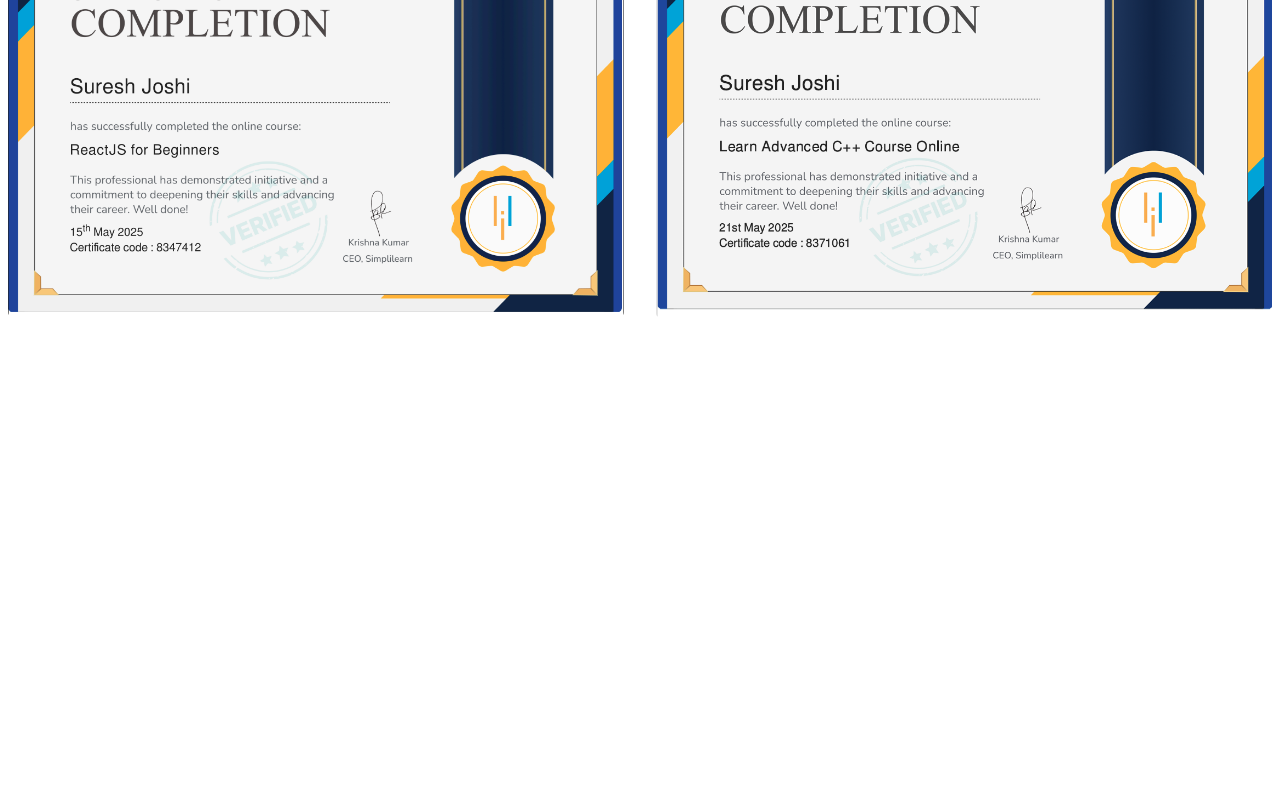
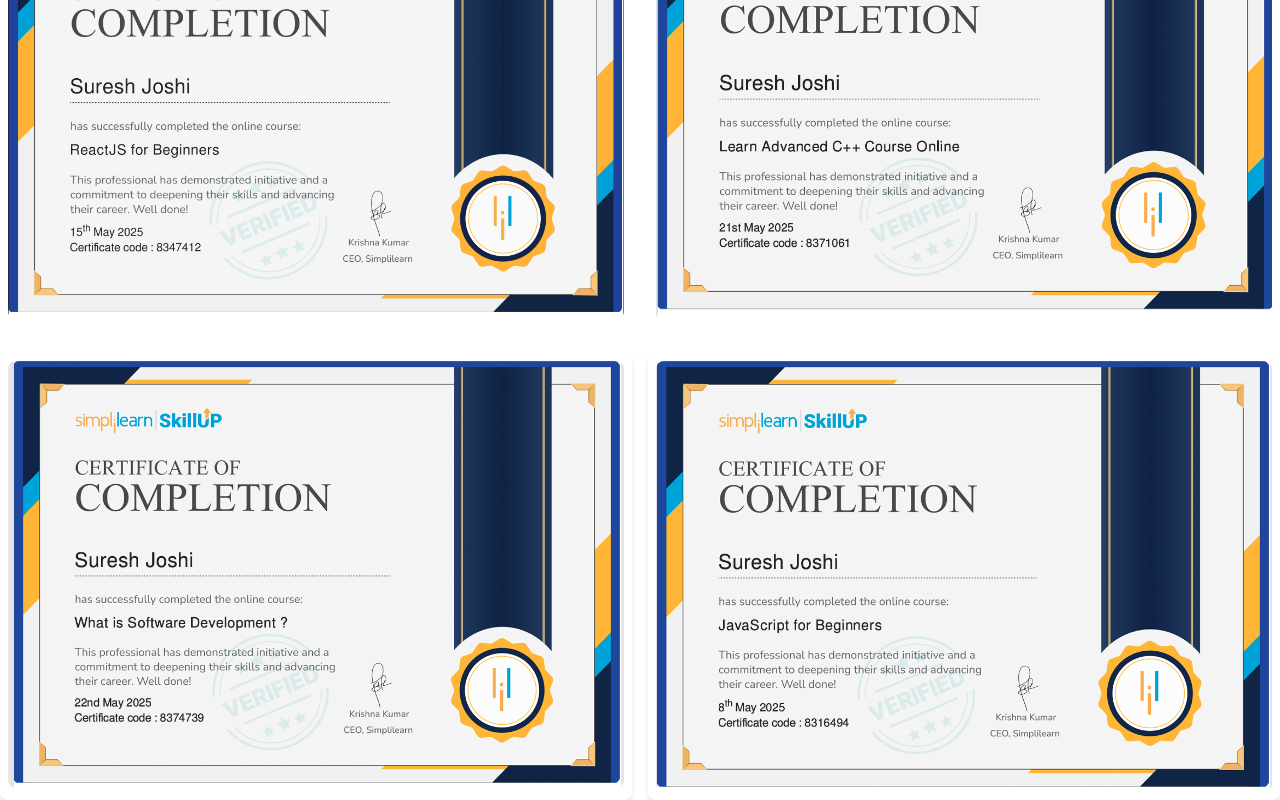
Before and after one commit to sureshjoshi88/Protfoliou-website, a React (Vite) app: page / in a window 1280 px wide. Shown: the part 1090-1890 px from the top of the page. Before the commit the page ends 1415 px from the top, so only its background shows below. Built offline with nearby package versions, Linux system fonts and the light colour scheme.

Commit message:
updaetd and aad new img

```diff
--- a/src/component/Home.jsx
+++ b/src/component/Home.jsx
@@ -4,6 +4,8 @@
 import { Link } from 'react-router-dom';
 import sureshcertificate from "../images/suresh_certificate.png"
 import suresh_cpp from "../images/suresh_c++.png"
+import suresh_software from "../images/softwae_development_certificate.png"
+import JavaScript from "../images/javascript.png"
 
 
 
@@ -86,6 +88,37 @@
         <div className='mt-3 bg-white  p-2'>
           <img className='rounded'  src={suresh_cpp } alt="" />
         </div>
+       <div className="mt-3 bg-white p-2 rounded-lg shadow-md overflow-hidden group">
+  <div className="relative">
+    <img
+      className="w-full h- object-cover rounded-lg transition-transform duration-300 group-hover:scale-110"
+      src={suresh_software}
+      alt="software-develoment"
+    />
+    <div className="absolute inset-0 bg-gradient-to-tr from-yellow-400 via-red-500 to-pink-500 opacity-0 group-hover:opacity-60 transition-opacity duration-300 rounded-lg"></div>
+    <div className="absolute inset-0 flex items-center justify-center opacity-0 group-hover:opacity-100 transition-opacity duration-300">
+      <p className="text-white text-xl font-bold">softwae_development</p>
+    </div>
+  </div>
+</div>
+
+
+
+<div className="mt-3 bg-white p-2 rounded-lg shadow-md overflow-hidden group">
+  <div className="relative">
+    <img
+      className="w-full h- object-cover rounded-lg transition-transform duration-300 group-hover:scale-110"
+      src={JavaScript}
+      alt="JavaScript"
+    />
+    <div className="absolute inset-0 bg-gradient-to-tr from-yellow-400 via-red-500 to-pink-500 opacity-0 group-hover:opacity-60 transition-opacity duration-300 rounded-lg"></div>
+    <div className="absolute inset-0 flex items-center justify-center opacity-0 group-hover:opacity-100 transition-opacity duration-300">
+      <p className="text-white text-xl font-bold">JavaScript</p>
+    </div>
+  </div>
+</div>
+
+
       </div>
     </>
   )
```
Also changed, not shown: src/images/javascript.png (added), src/images/softwae_development_certificate.png (added).
